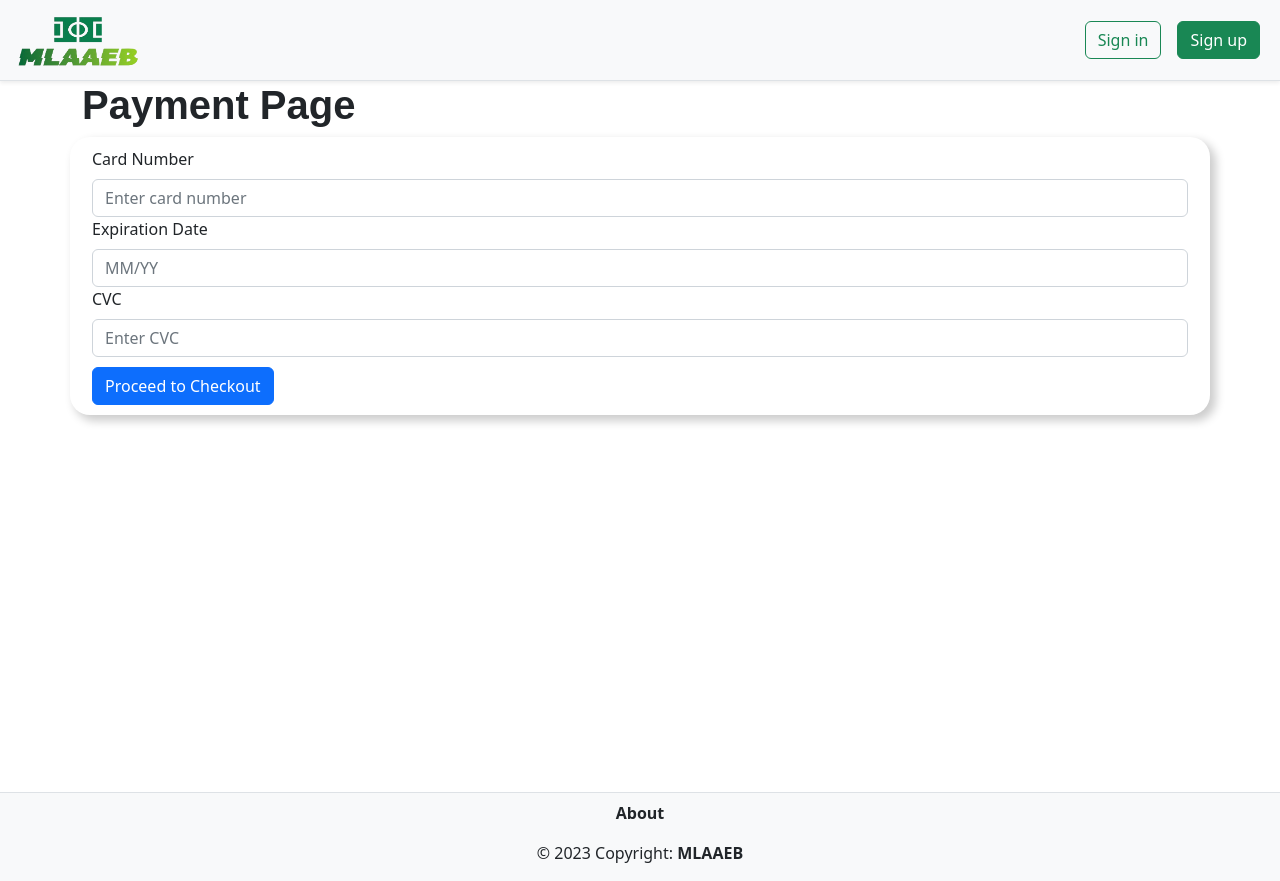
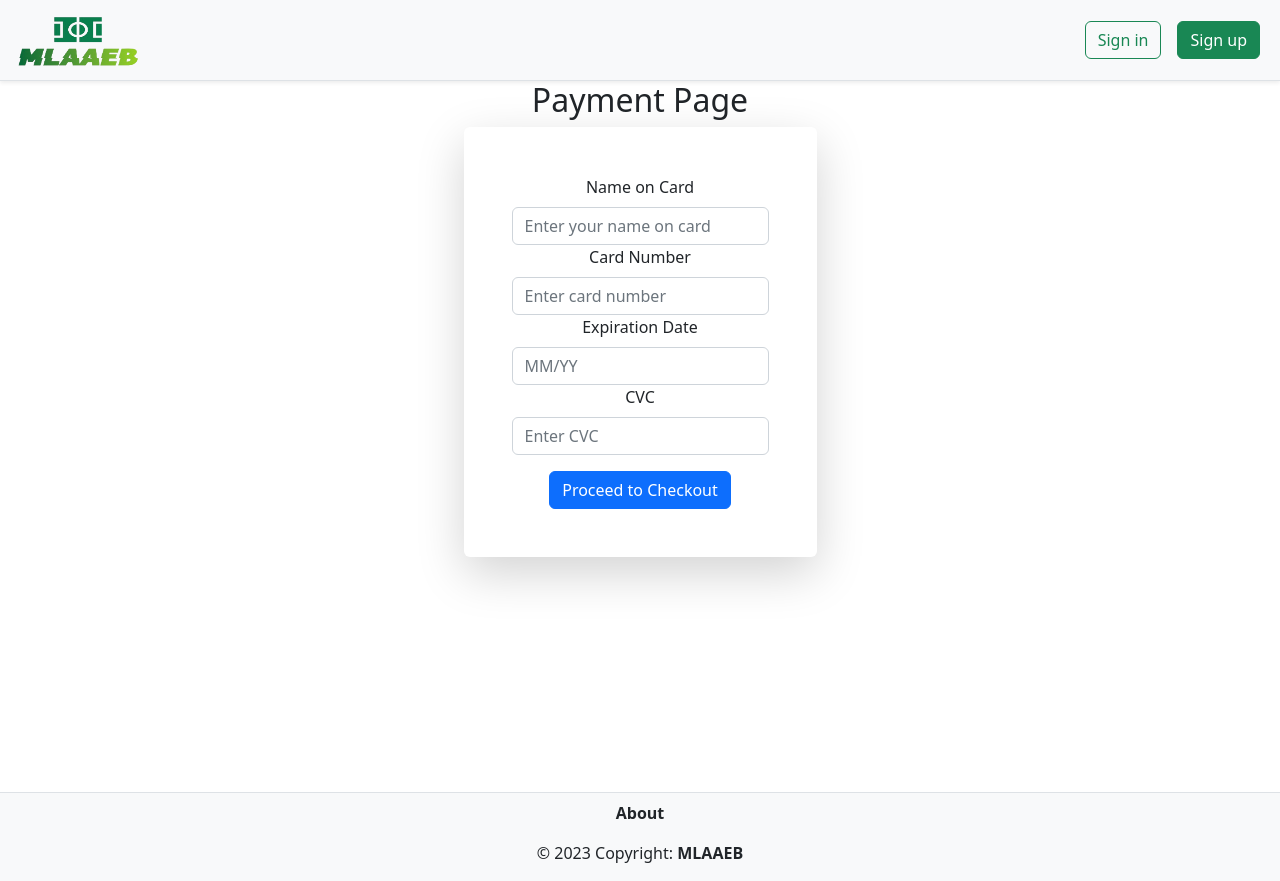
Before and after one commit to AlmajedA/mlaaeb, a Next.js app: page /payment in a window 1280 px wide. Built offline with nearby package versions, Linux system fonts and the light colour scheme.

Commit message:
Centerd content + added name of card + some other changes

```diff
--- a/pages/payment.js
+++ b/pages/payment.js
@@ -4,31 +4,37 @@ import styles from "../styles/Payment.module.css";
 
 const Payment = () => {
   return (
-    <Container className={styles.container}>
-      <Row className={styles.title}>
+    <Container className="d-flex flex-column justify-content-center align-items-center">
+      <Row className="my-auto">
         <Col>
-          <h1>Payment Page</h1>
+          <h2>Payment Page</h2>
         </Col>
       </Row>
-      <Row className={styles.paymentContainer}>
-        <Col>
-          <Form className={styles.form}>
+      <Row className="my-auto">
+      <Col className="shadow-lg rounded p-5">
+          <Form className="text-center">
+
+            <Form.Group controlId="formName">
+              <Form.Label>Name on Card</Form.Label>
+              <Form.Control type="text" placeholder="Enter your name on card" className="custom-form-control" />
+            </Form.Group>
+
             <Form.Group controlId="formCardNumber">
               <Form.Label>Card Number</Form.Label>
-              <Form.Control type="text" placeholder="Enter card number" />
+              <Form.Control type="text" placeholder="Enter card number" className="custom-form-control" />
             </Form.Group>
 
             <Form.Group controlId="formExpirationDate">
               <Form.Label>Expiration Date</Form.Label>
-              <Form.Control type="text" placeholder="MM/YY" />
+              <Form.Control type="text" placeholder="MM/YY" className="custom-form-control" />
             </Form.Group>
 
             <Form.Group controlId="formCVC">
               <Form.Label>CVC</Form.Label>
-              <Form.Control type="text" placeholder="Enter CVC" />
+              <Form.Control type="text" placeholder="Enter CVC" className="custom-form-control" />
             </Form.Group>
 
-            <Button variant="primary" type="submit">
+            <Button variant="primary" type="submit" className="mt-3">
               Proceed to Checkout
             </Button>
           </Form>
```
